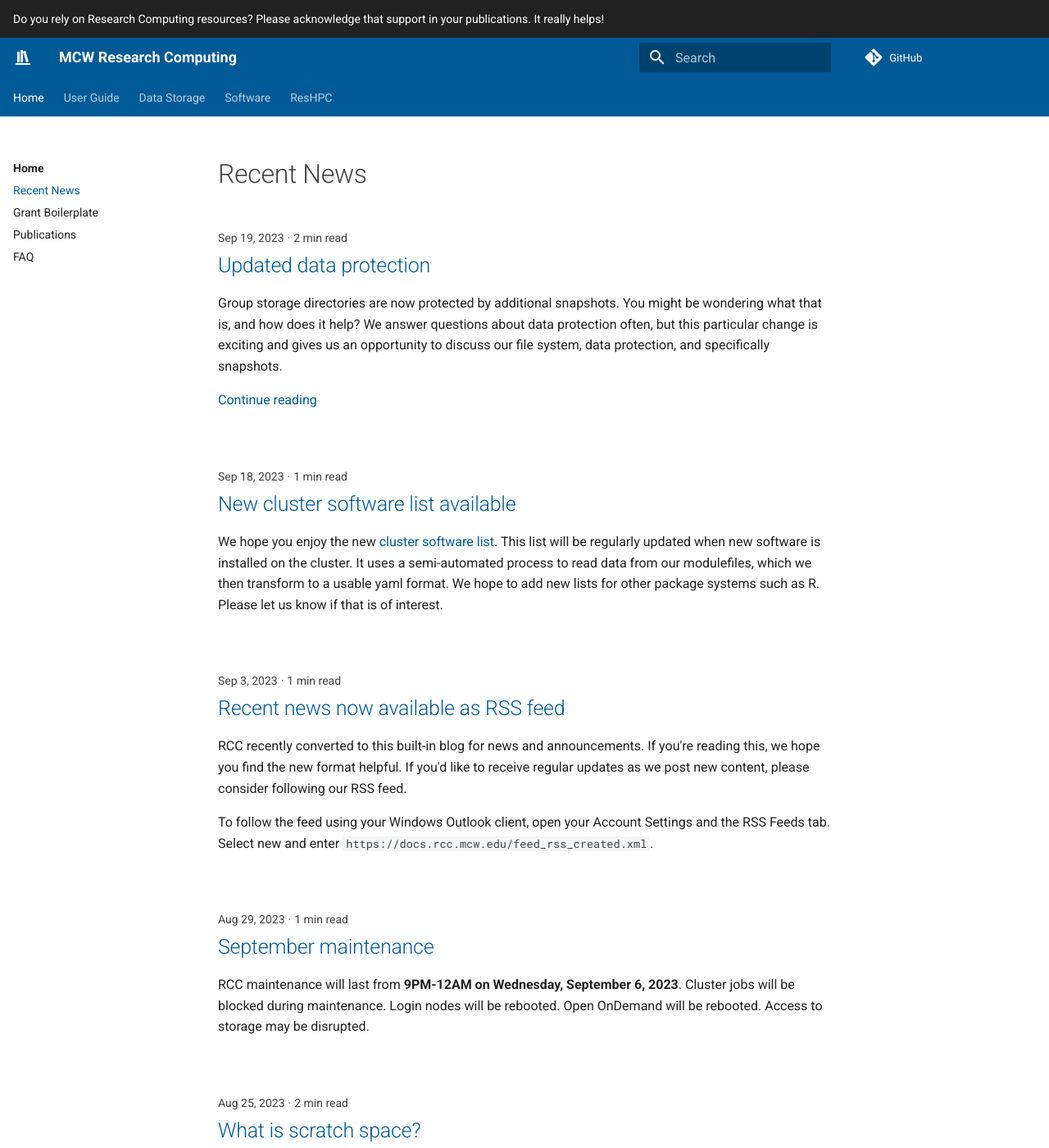
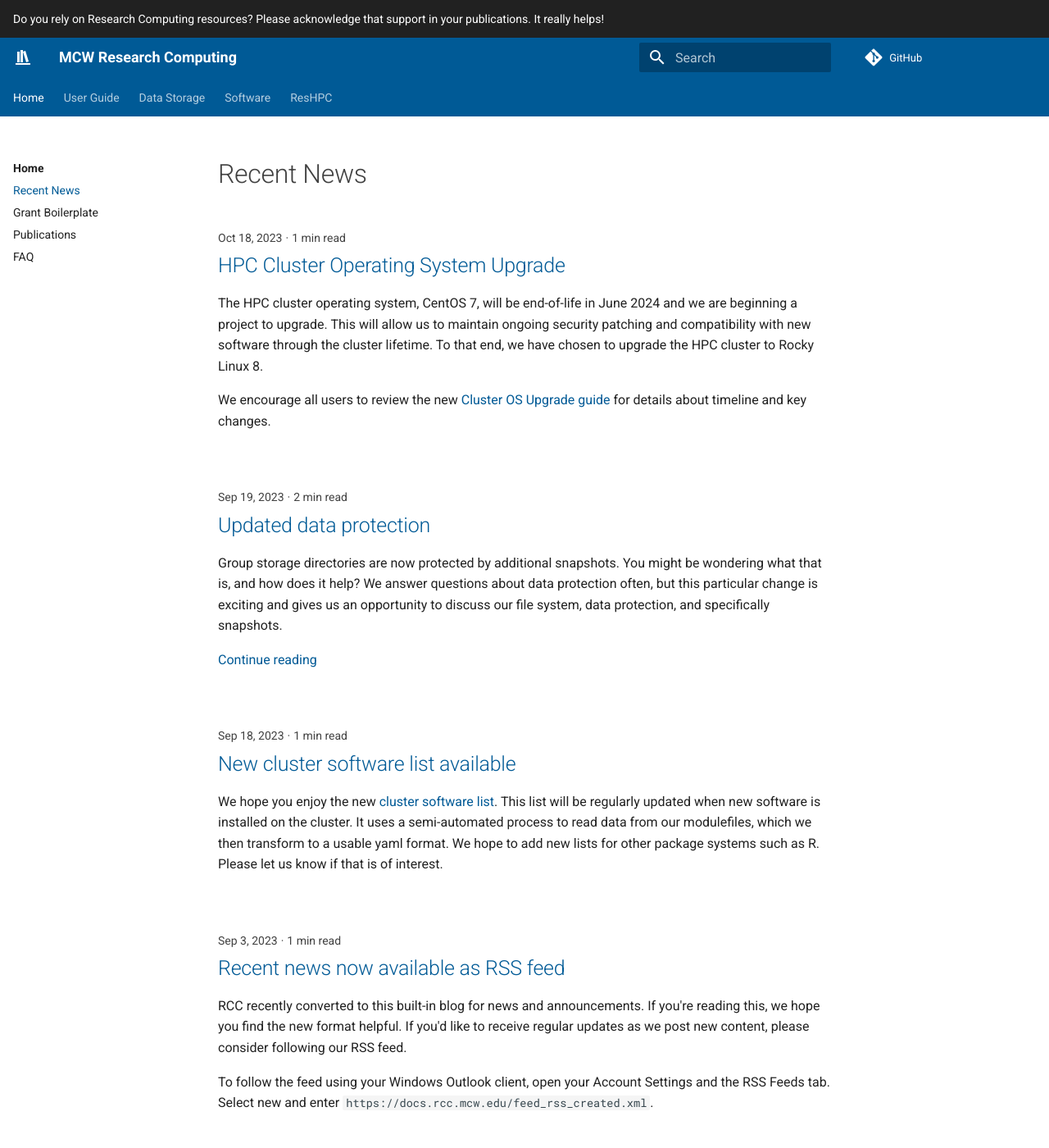
Before and after one commit to mcw-rcc/mcw-rcc.github.io, an MkDocs documentation site: the page built from docs/news/index.md, in a window 1280 px wide and 1400 px high. Shown: the whole window at 82% size. Built offline with MkDocs 1.6.1 and Material for MkDocs 9.7.7, drawn with Linux system fonts in a browser that asks for light colours; comment, search, counter and statistics services are not loaded; some of the changed text lies outside the part shown.

Commit message:
First go at OS upgrade guide

```diff
--- /dev/null
+++ b/docs/cluster-el8.md
@@ -0,0 +1,38 @@
+# HPC Cluster Operating System Upgrade
+
+The HPC cluster operating system, CentOS 7, will be end-of-life in June 2024 and we are beginning a project to upgrade. This will allow us to maintain ongoing security patching and compatibility with new software through the cluster lifetime. To that end, we have chosen to upgrade the HPC cluster to Rocky Linux 8.
+
+We are currently working on a smooth upgrade path that will minimize downtime and disruption to workflow. This includes testing most centrally installed software packages for compatibility. When necessary, we will rebuild those software packages while maintaining version if possible. We do anticipate that certain workflows will be disrupted, especially for users that have installed their own software.
+
+## Potential issues
+
+- Python2 will no longer be installed. Python2 has been end-of-life and unsupported since 2020. If you have workflows built on Python2, you will have to upgrade to Python3 or reinstall yourself.
+- System library versions will change. System libraries such as GCC will have newer versions in Rocky Linux 8. If you have compiled your workflow with system default libraries, you will need to rebuild.
+
+## Timeline
+
+Please check regularly for updates.
+
+### User testing phase
+
+***November 6, 2023 - March 5, 2024***
+
+A login node and a small number of cluster nodes will be upgraded to enable testing starting November 6, 2023.
+
+### Upgrade and extended testing
+
+***March 6, 2024 - April 30, 2024***
+
+Most login nodes and cluster nodes will be upgraded March 6, 2024. A login node and small number of cluster nodes will remain on the legacy CentOS 7 operating system until April 30, 2024. This will ensure backwards compatibility for those users that have not fixed software issues prior to upgrade.
+
+### Final upgrade
+
+***May 1, 2024***
+
+Remaining nodes will be upgraded to the new operating system on May 1, 2024. We may provide further backwards compatibility in the form of a CentOS 7 container.
+
+## Next steps for you
+
+When the testing phase begins, please take time to make sure your software functions in the new environment. Please remember to be respectful of all users. Many users will be testing software compatibility on a relatively small set of cluster nodes. Run some jobs to make sure your software functions, but please do not run full-scale workloads that would monopolize the resources.
+
+Report any problems to {{ support_email }}.
--- /dev/null
+++ b/docs/news/posts/2023-10-18.md
@@ -0,0 +1,11 @@
+---
+date: 2023-10-18
+categories:
+  - Announcements
+---
+
+# HPC Cluster Operating System Upgrade
+
+The HPC cluster operating system, CentOS 7, will be end-of-life in June 2024 and we are beginning a project to upgrade. This will allow us to maintain ongoing security patching and compatibility with new software through the cluster lifetime. To that end, we have chosen to upgrade the HPC cluster to Rocky Linux 8.
+
+We encourage all users to review the new [Cluster OS Upgrade guide](../../cluster-el8.md) for details about timeline and key changes.
```
Also changed, not shown: docs/index.md (+3 -0 lines).
